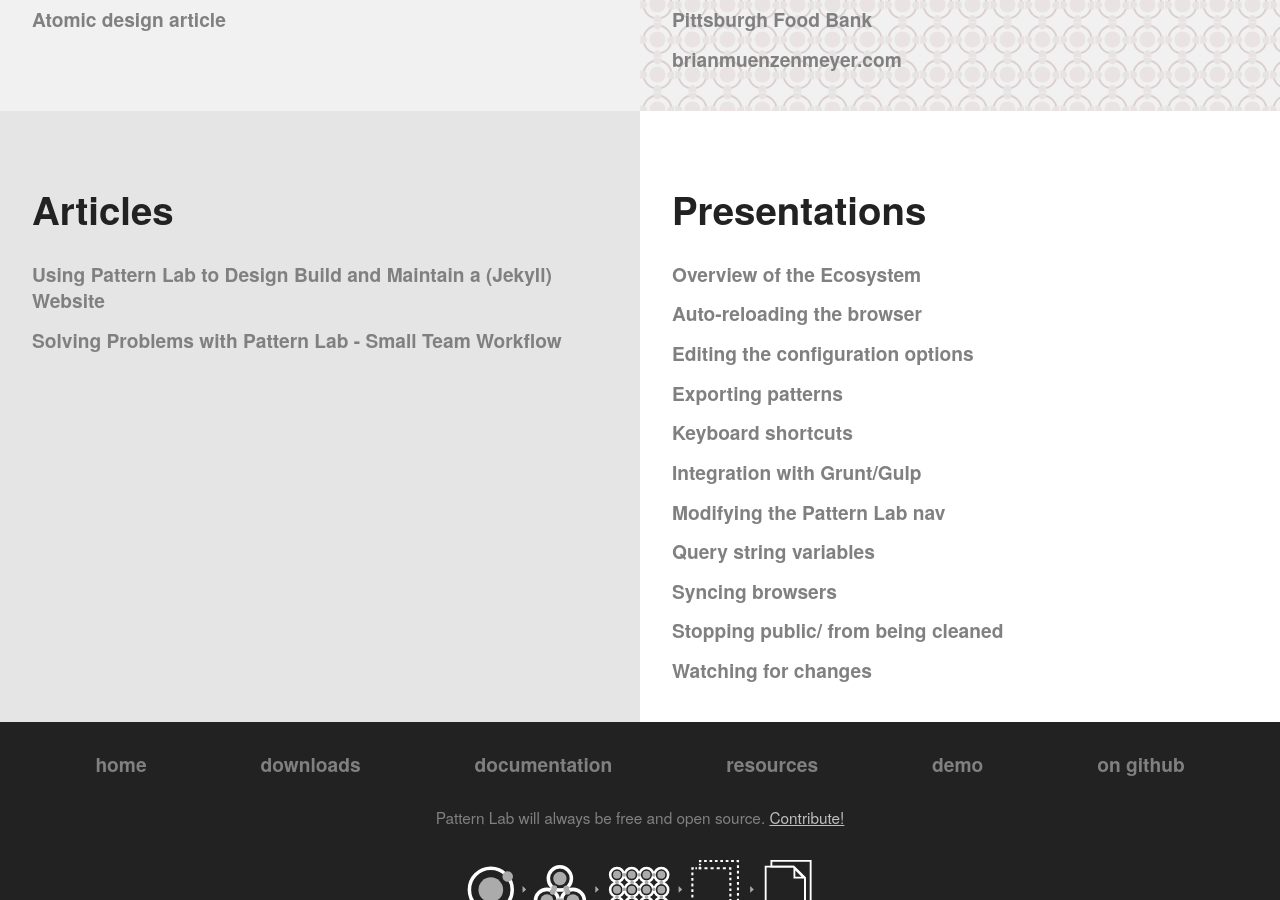
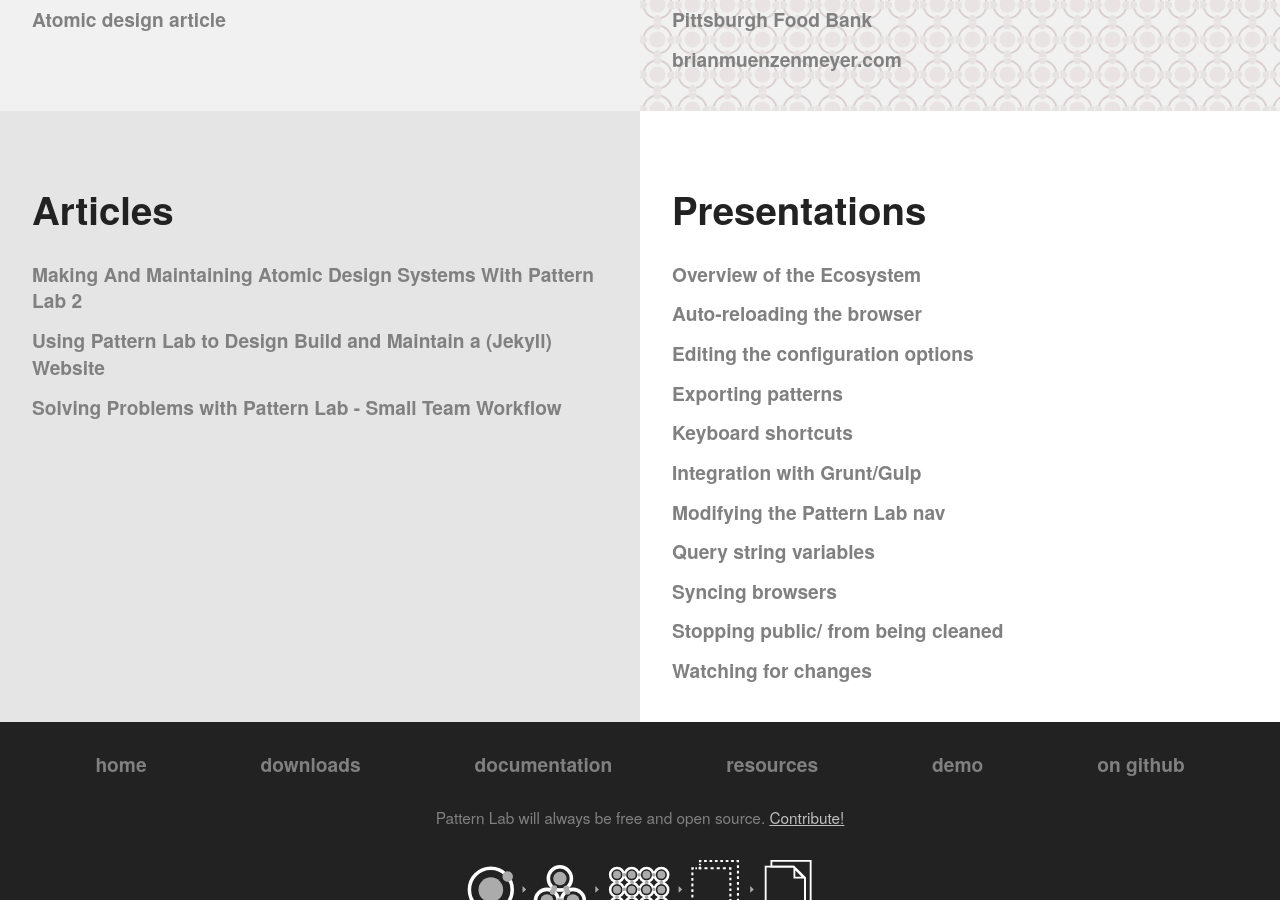
Before and after one commit to pattern-lab/website, a Jekyll site: the page built from resources.html, in a window 1280 px wide and 900 px high, scrolled down 658 px. Built offline with Jekyll 4.4.1, drawn with Linux system fonts in a browser that asks for light colours.

Commit message:
added the smashing article to the resources

```diff
--- a/resources.html
+++ b/resources.html
@@ -43,6 +43,7 @@
         <div class="tile tile--flex tile--alt">
     	    <h2 class="language-btn">Articles</h2>
             <ul class="link-list">
+              <li class="link-list__item"><strong><a class="link-list__link" href="https://www.smashingmagazine.com/2016/07/building-maintaining-atomic-design-systems-pattern-lab/">Making And Maintaining Atomic Design Systems With Pattern Lab 2</a></strong></li>
               <li class="link-list__item"><a class="link-list__link" href="http://www.brianmuenzenmeyer.com/using-patternlab-to-design-build-and-maintain-a-website">Using Pattern Lab to Design Build and Maintain a (Jekyll) Website</a></li>
               <li class="link-list__item"><a class="link-list__link" href="http://www.brianmuenzenmeyer.com/solving-problems-with-pattern-lab-small-team-workflow">Solving Problems with Pattern Lab - Small Team Workflow</a></li>
             </ul>
```
